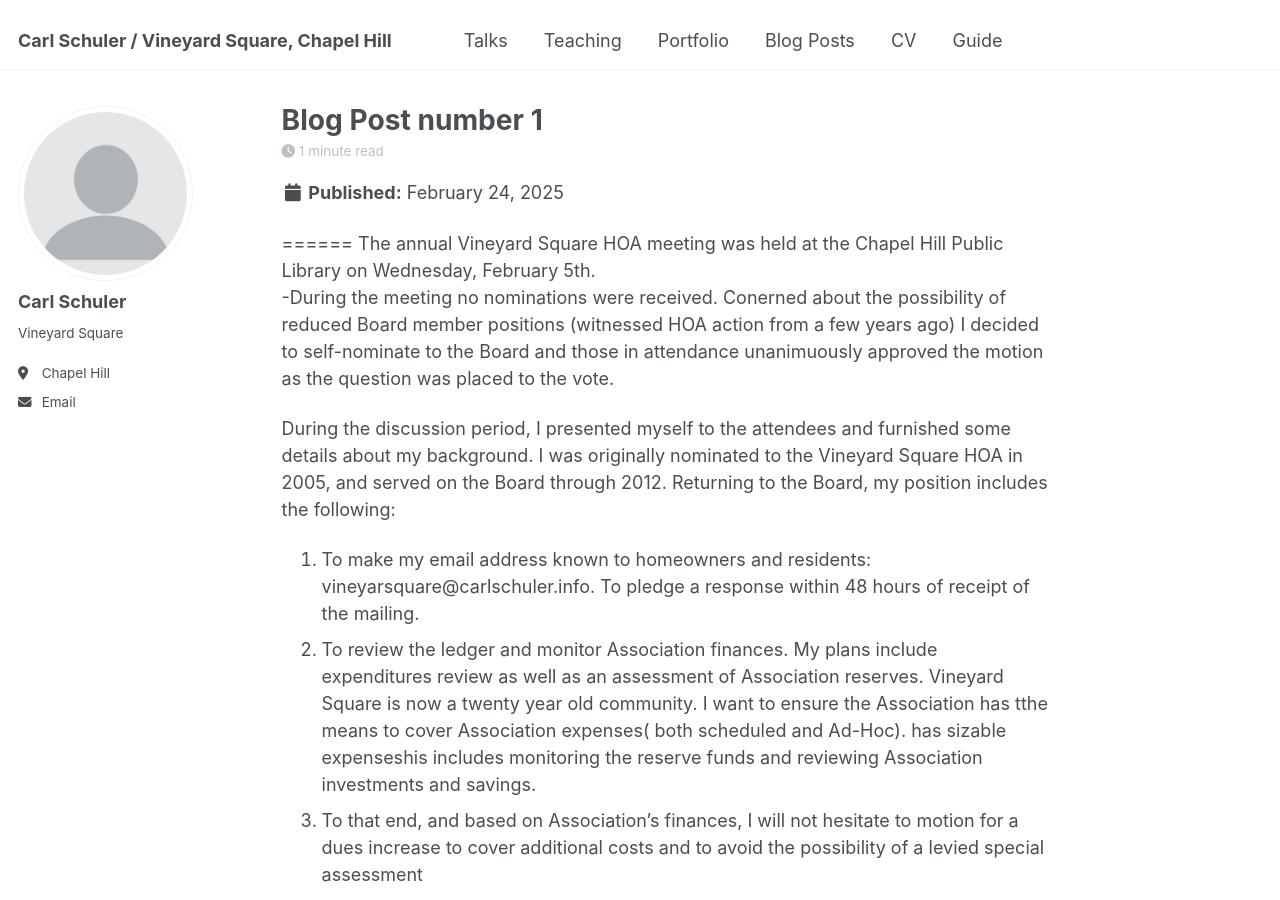
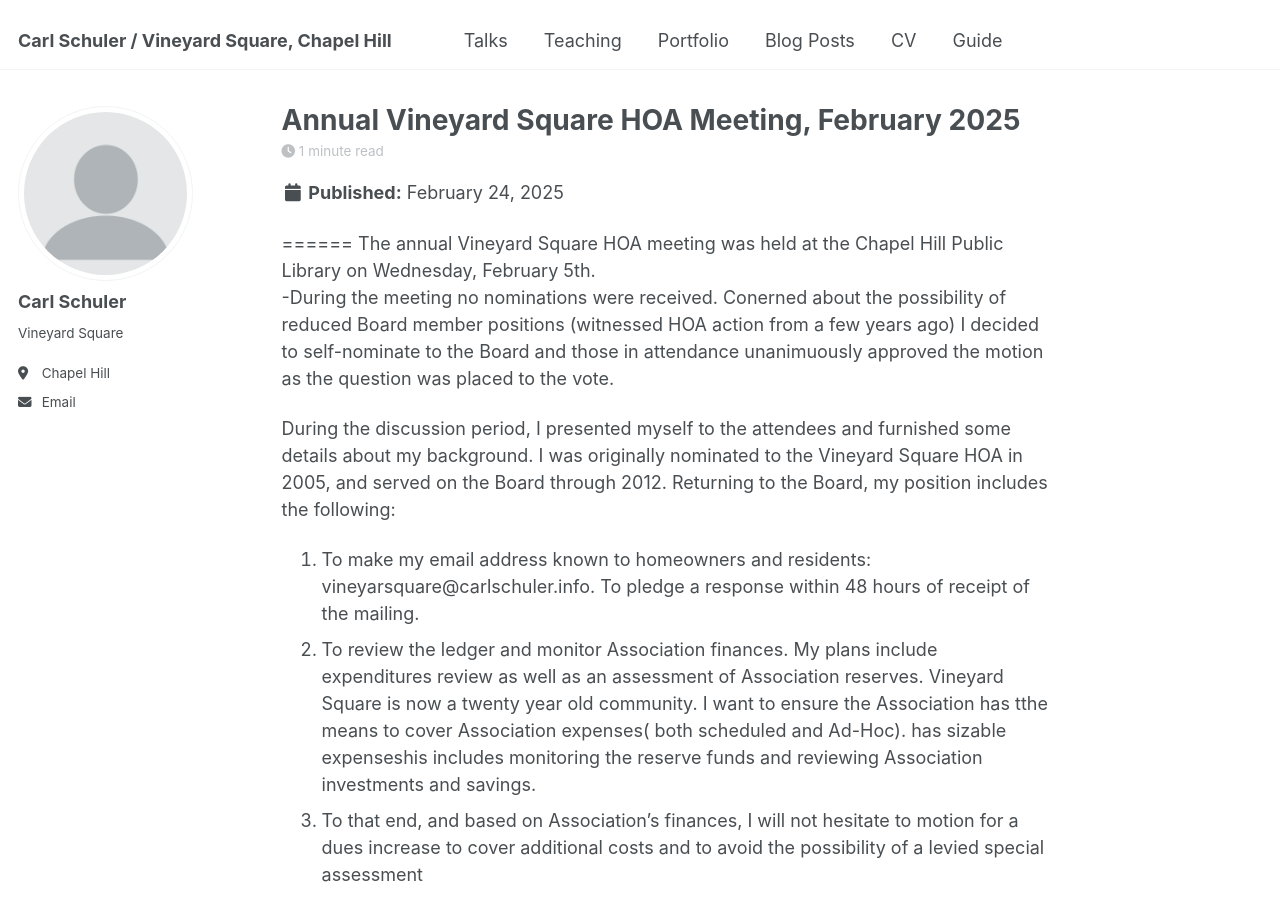
Before and after one commit to CarlSchuler/carl.github.io, a Jekyll site: the page built from _posts/2025-02-24-blog-post-1.md, in a window 1280 px wide and 900 px high. Built offline with Jekyll 4.4.1, drawn with Linux system fonts in a browser that asks for light colours.

Commit message:
Update 2025-02-24-blog-post-1.md

```diff
--- a/_posts/2025-02-24-blog-post-1.md
+++ b/_posts/2025-02-24-blog-post-1.md
@@ -1,5 +1,5 @@
 ---
-title: 'Blog Post number 1'
+title: 'Annual Vineyard Square HOA Meeting, February 2025'
 date: 2025-02-24
 permalink: /posts/2025/02/blog-post-1/
 #tags:
```
